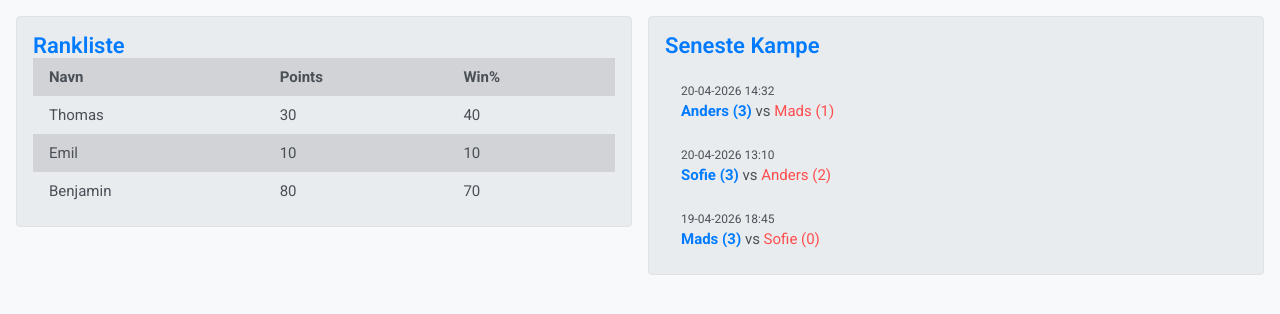
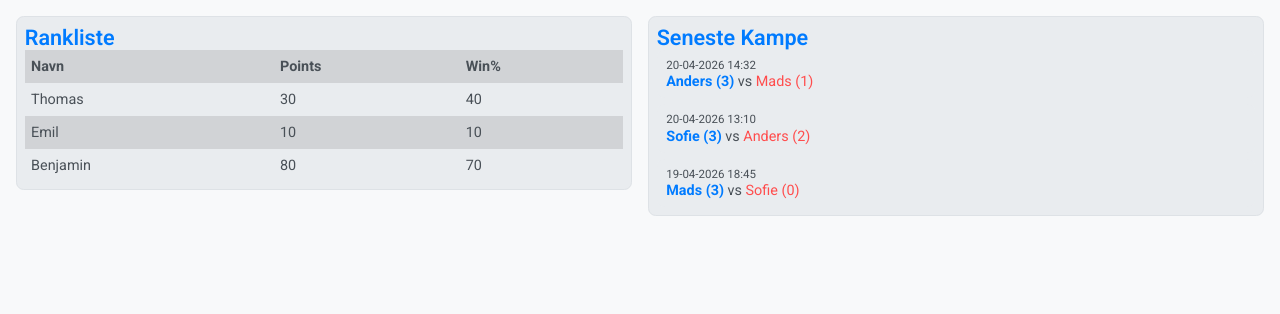
Before and after one commit to aqys/GUI-Projekt, a Vue app: page / in a window 1280 px wide. Shown: the top 314 px of the page. Built offline with nearby package versions, Linux system fonts and the light colour scheme.

Commit message:
CSS og Cleanup

```diff
--- a/src/components/MatchCard.vue
+++ b/src/components/MatchCard.vue
@@ -28,14 +28,14 @@
     .match-card {
         background-color: var(--color-card);
         border-radius: var(--border-radius);
-        padding: 10px 16px;
+        padding: 1vh 0.75vw;
         display: flex;
         flex-direction: column;
-        gap: 4px;
+        gap: 0.2vh;
     }
 
     .tid {
-        font-size: 12px;
+        font-size: 0.8em;
         color: var(--color-text);
     }
 
--- a/src/components/MatchList.vue
+++ b/src/components/MatchList.vue
@@ -20,15 +20,9 @@
 </script>
 
 <style scoped>
-    .match-list {
-        display: flex;
-        flex-direction: column;
-        gap: 16px;
-    }
-
     .kampe {
         display: flex;
         flex-direction: column;
-        gap: 8px;
+        gap: 0.75vh;
     }
 </style>
--- a/src/components/RanklistTable.vue
+++ b/src/components/RanklistTable.vue
@@ -31,7 +31,7 @@
     }
 
     th, td {
-        padding: 10px 16px;
+        padding: 1vh 0.5vw;
         text-align: left;
     }
 
--- a/src/globals.css
+++ b/src/globals.css
@@ -13,12 +13,12 @@
   --color-error: #ff4d4d;
 
   --font-family: 'Roboto', 'Open Sans', sans-serif;
-  --font-h1: 26px;
-  --font-h2: 22px;
-  --font-body: 15px;
-  --font-button: 14px;
+  --font-h1: 1.8em;
+  --font-h2: 1.5em;
+  --font-body: 0.9em;
+  --font-button: 0.5em;
 
-  --border-radius: 4px;
+  --border-radius: 0.6vw;
 }
 
 * {
--- a/src/views/Home.vue
+++ b/src/views/Home.vue
@@ -28,8 +28,8 @@
 
   .panel {
     background: var(--color-card);
-    border: 1px solid var(--color-border);
+    border: 0.1vw solid var(--color-border);
     border-radius: var(--border-radius);
-    padding: 16px;
+    padding: 0.6vw;
   }
 </style>
```
